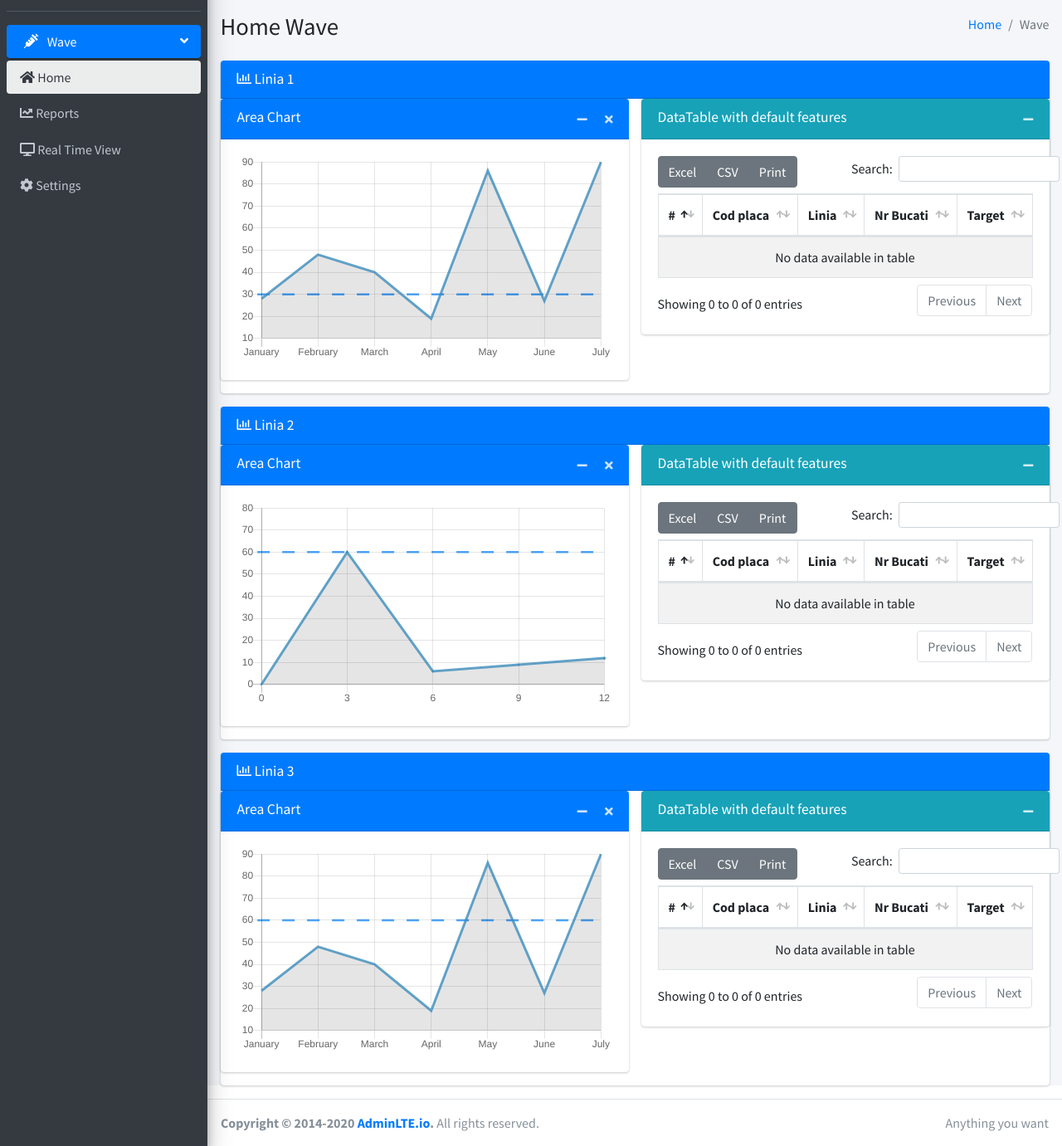
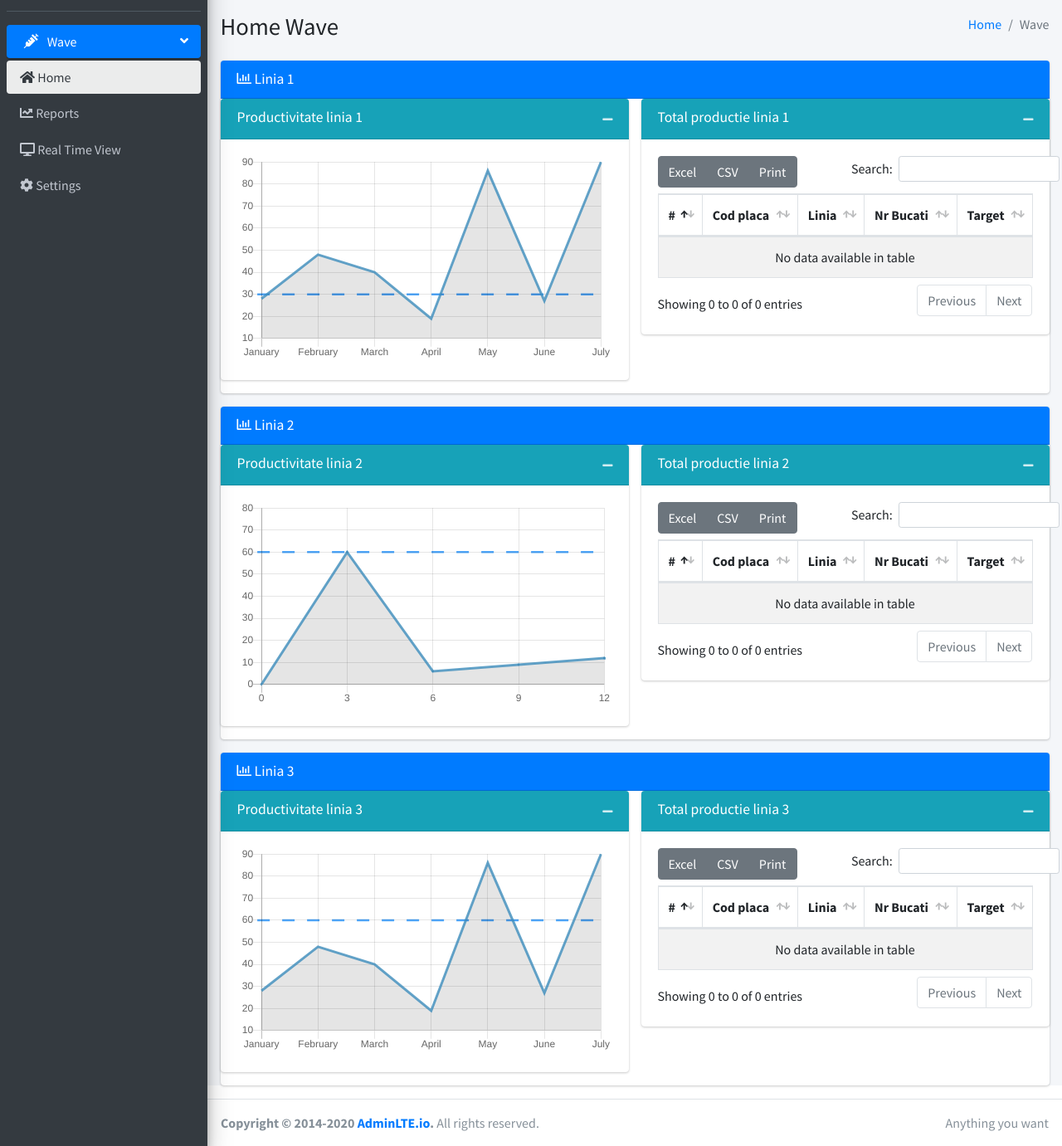
Before and after one commit to andreicampean31/nord-manage, a Django app: template nord_manage/wave/templates/wave/home.html in a window 1280 px wide. Shown: the part 57-1438 px from the top of the page at 83% size. Run offline with Django 3.2, Linux system fonts and the light colour scheme; the template is opened without the code that fills it, so the values that code supplies are empty; some libraries are stand-ins or nearby versions.

Commit message:
changed page style
added proper titles and color for charts and tables

```diff
--- a/nord_manage/wave/templates/wave/home.html
+++ b/nord_manage/wave/templates/wave/home.html
@@ -18,16 +18,13 @@
   <div class="row">
     <div class="col-6">
       <!-- AREA CHART -->
-      <div class="card card-primary">
+      <div class="card card-info">
         <div class="card-header">
-          <h3 class="card-title">Area Chart</h3>
+          <h3 class="card-title">Productivitate linia 1</h3>
 
           <div class="card-tools">
             <button type="button" class="btn btn-tool" data-card-widget="collapse">
               <i class="fas fa-minus"></i>
-            </button>
-            <button type="button" class="btn btn-tool" data-card-widget="remove">
-              <i class="fas fa-times"></i>
             </button>
           </div>
         </div>
@@ -45,7 +42,7 @@
     <div class="col-6">
       <div class="card card-info">
         <div class="card-header">
-          <h3 class="card-title">DataTable with default features</h3>
+          <h3 class="card-title">Total productie linia 1</h3>
           <div class="card-tools">
             <button type="button" class="btn btn-tool" data-card-widget="collapse">
               <i class="fas fa-minus"></i>
@@ -96,17 +93,15 @@
   <div class="row">
     <div class="col-6">
       <!-- AREA CHART -->
-      <div class="card card-primary">
+      <div class="card card-info">
         <div class="card-header">
-          <h3 class="card-title">Area Chart</h3>
+          <h3 class="card-title">Productivitate linia 2</h3>
 
           <div class="card-tools">
             <button type="button" class="btn btn-tool" data-card-widget="collapse">
               <i class="fas fa-minus"></i>
             </button>
-            <button type="button" class="btn btn-tool" data-card-widget="remove">
-              <i class="fas fa-times"></i>
-            </button>
+
           </div>
         </div>
         <div class="card-body">
@@ -123,7 +118,7 @@
     <div class="col-6">
       <div class="card card-info">
         <div class="card-header">
-          <h3 class="card-title">DataTable with default features</h3>
+          <h3 class="card-title">Total productie linia 2</h3>
           <div class="card-tools">
             <button type="button" class="btn btn-tool" data-card-widget="collapse">
               <i class="fas fa-minus"></i>
@@ -174,16 +169,13 @@
   <div class="row">
     <div class="col-6">
       <!-- AREA CHART -->
-      <div class="card card-primary">
+      <div class="card card-info">
         <div class="card-header">
-          <h3 class="card-title">Area Chart</h3>
+          <h3 class="card-title">Productivitate linia 3</h3>
 
           <div class="card-tools">
             <button type="button" class="btn btn-tool" data-card-widget="collapse">
               <i class="fas fa-minus"></i>
-            </button>
-            <button type="button" class="btn btn-tool" data-card-widget="remove">
-              <i class="fas fa-times"></i>
             </button>
           </div>
         </div>
@@ -201,7 +193,7 @@
     <div class="col-6">
       <div class="card card-info">
         <div class="card-header">
-          <h3 class="card-title">DataTable with default features</h3>
+          <h3 class="card-title">Total productie linia 3</h3>
           <div class="card-tools">
             <button type="button" class="btn btn-tool" data-card-widget="collapse">
               <i class="fas fa-minus"></i>
```
